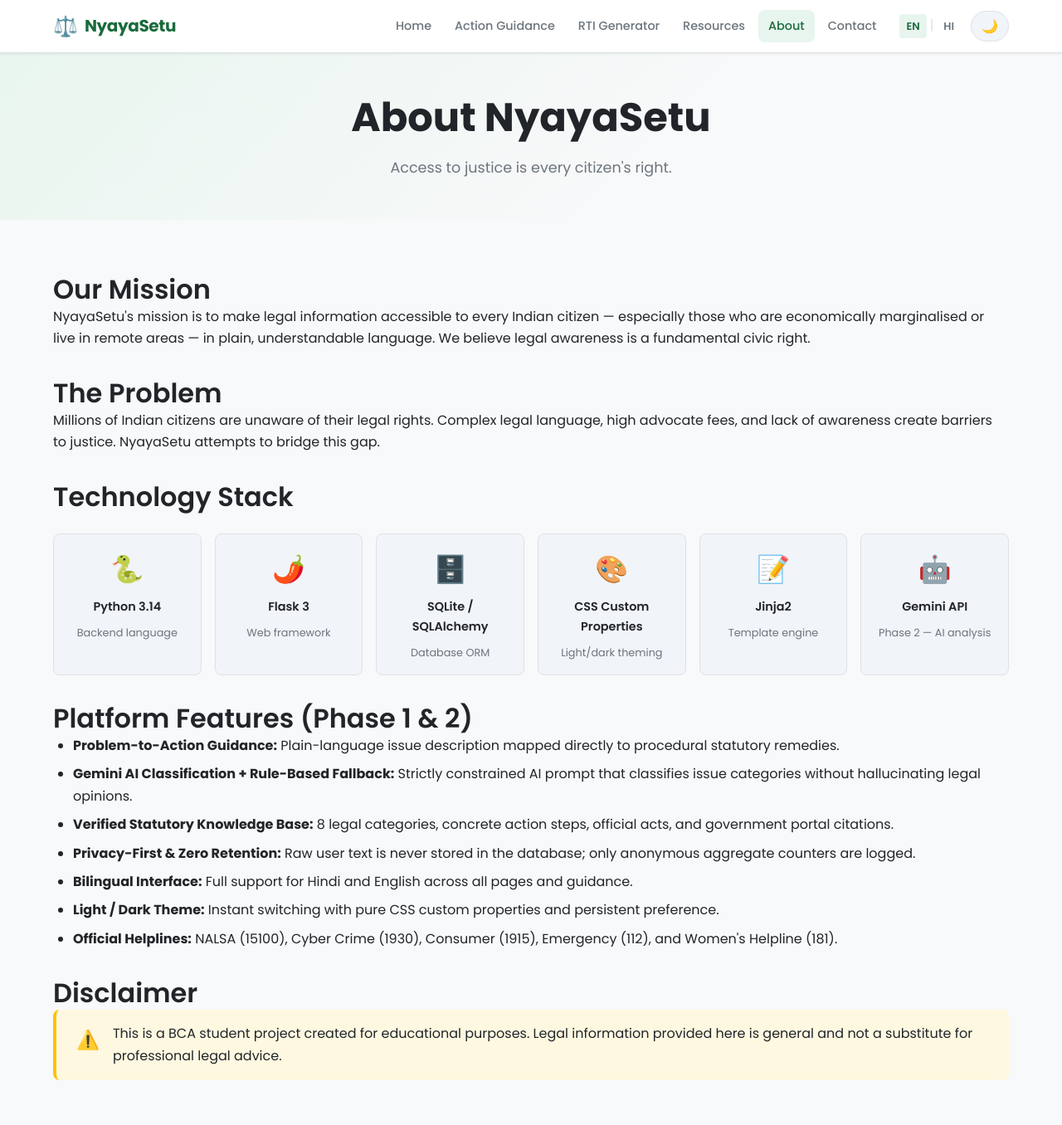
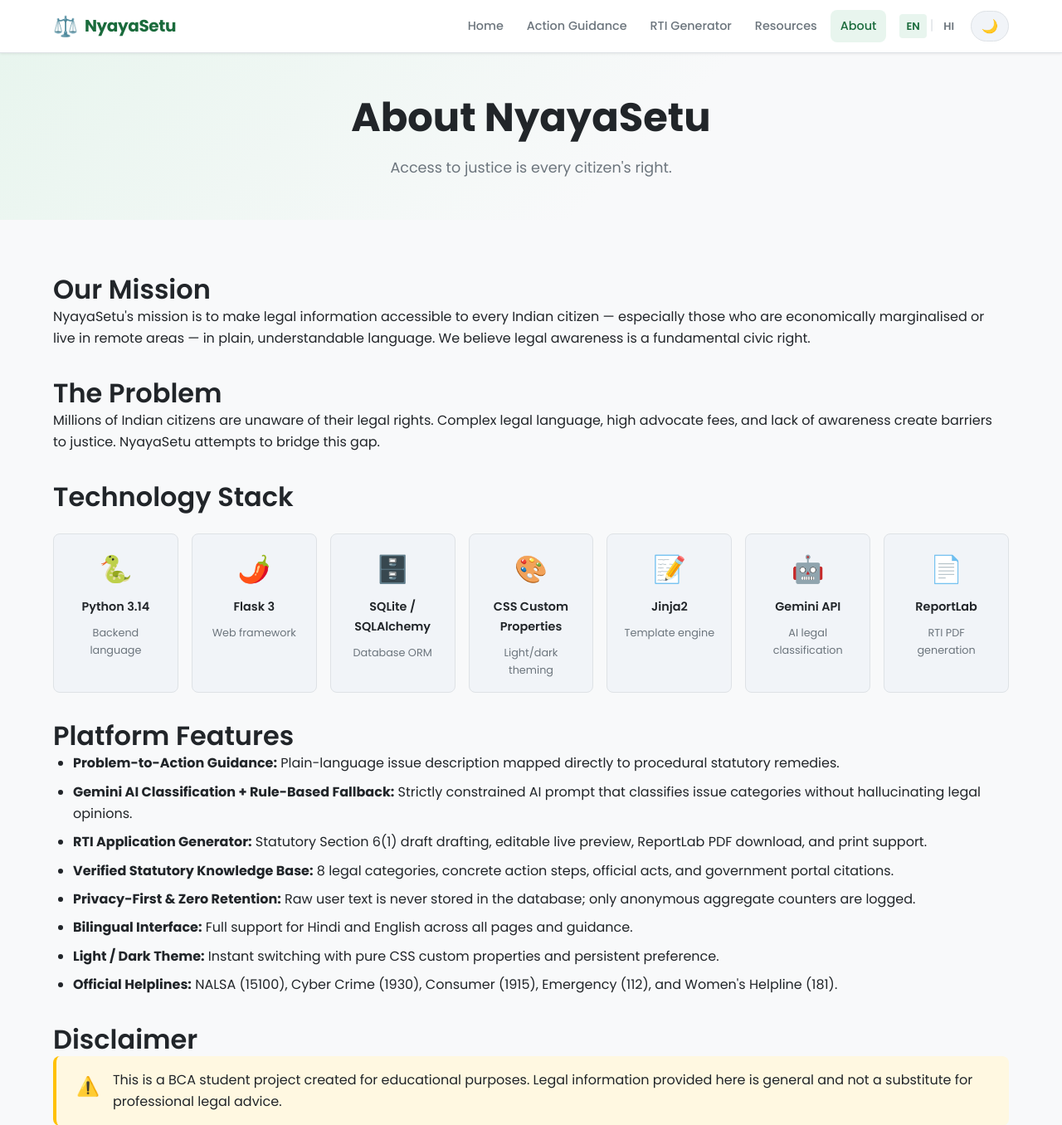
Before and after one commit to Angadmaurya9/Nyaya_Setu, a Flask app: page /about in a window 1280 px wide. Shown: the top 1356 px of the page at 83% size. Run offline with Flask 3, Linux system fonts and the light colour scheme.

Commit message:
fix(ui): remove Contact Us from navbar and update tech stack in About page

```diff
--- a/app/templates/base.html
+++ b/app/templates/base.html
@@ -90,12 +90,6 @@
             <a href="{{ url_for('main.about') }}"
                class="navbar__link {% if current_path == '/about' %}navbar__link--active{% endif %}">
               {% if lang == 'hi' %}हमारे बारे में{% else %}About{% endif %}
-            </a>
-          </li>
-          <li class="navbar__item">
-            <a href="{{ url_for('contact.contact') }}"
-               class="navbar__link {% if current_path == '/contact' %}navbar__link--active{% endif %}">
-              {% if lang == 'hi' %}संपर्क{% else %}Contact{% endif %}
             </a>
           </li>
         </ul>
--- a/app/templates/main/about.html
+++ b/app/templates/main/about.html
@@ -87,14 +87,20 @@
       <div class="tech-card">
         <span class="tech-card__icon">🤖</span>
         <span class="tech-card__name">Gemini API</span>
-        <span class="tech-card__desc">{% if lang == 'hi' %}Phase 2 — AI विश्लेषण{% else %}Phase 2 — AI analysis{% endif %}</span>
+        <span class="tech-card__desc">{% if lang == 'hi' %}AI कानूनी वर्गीकरण{% else %}AI legal classification{% endif %}</span>
+      </div>
+      <div class="tech-card">
+        <span class="tech-card__icon">📄</span>
+        <span class="tech-card__name">ReportLab</span>
+        <span class="tech-card__desc">{% if lang == 'hi' %}RTI पीडीएफ जनरेशन{% else %}RTI PDF generation{% endif %}</span>
       </div>
     </div>
 
-    <h2>{% if lang == 'hi' %}प्लेटफ़ॉर्म की मुख्य विशेषताएं (Phase 1 & 2){% else %}Platform Features (Phase 1 & 2){% endif %}</h2>
+    <h2>{% if lang == 'hi' %}प्लेटफ़ॉर्म की मुख्य विशेषताएं{% else %}Platform Features{% endif %}</h2>
     <ul>
       <li>{% if lang == 'hi' %}<strong>समस्या-से-कार्रवाई मार्गदर्शन:</strong> आम बोलचाल की भाषा में कानूनी समस्या का विवरण देकर वैधानिक उपचार पाना।{% else %}<strong>Problem-to-Action Guidance:</strong> Plain-language issue description mapped directly to procedural statutory remedies.{% endif %}</li>
       <li>{% if lang == 'hi' %}<strong>Gemini AI वर्गीकरण + नियमाधारित फ़ॉलबैक:</strong> अत्यधिक नियंत्रित AI प्रॉम्प्टिंग जो बिना भ्रामक सलाह के केवल सटीक कानूनी श्रेणी तय करता है।{% else %}<strong>Gemini AI Classification + Rule-Based Fallback:</strong> Strictly constrained AI prompt that classifies issue categories without hallucinating legal opinions.{% endif %}</li>
+      <li>{% if lang == 'hi' %}<strong>RTI आवेदन जनरेटर:</strong> धारा 6(1) के अंतर्गत आरटीआई आवेदन तैयार करना, संपादन योग्य पूर्वावलोकन, पीडीएफ डाउनलोड और प्रिंट।{% else %}<strong>RTI Application Generator:</strong> Statutory Section 6(1) draft drafting, editable live preview, ReportLab PDF download, and print support.{% endif %}</li>
       <li>{% if lang == 'hi' %}<strong>सत्यापित सांविधिक डेटाबेस:</strong> 8 कानूनी श्रेणियां, चरणबद्ध प्रक्रियाएं, आधिकारिक अधिनियम, और पोर्टल लिंक।{% else %}<strong>Verified Statutory Knowledge Base:</strong> 8 legal categories, concrete action steps, official acts, and government portal citations.{% endif %}</li>
       <li>{% if lang == 'hi' %}<strong>गोपनीयता-प्रथम डिज़ाइन:</strong> उपयोगकर्ता की समस्या का पाठ्य डेटाबेस में कभी संग्रहित नहीं होता; केवल अनाम श्रेणी काउंटर रिकॉर्ड होते हैं।{% else %}<strong>Privacy-First & Zero Retention:</strong> Raw user text is never stored in the database; only anonymous aggregate counters are logged.{% endif %}</li>
       <li>{% if lang == 'hi' %}<strong>द्विभाषी इंटरफ़ेस:</strong> हिन्दी और अंग्रेज़ी दोनों भाषाओं में पूर्ण समर्थन।{% else %}<strong>Bilingual Interface:</strong> Full support for Hindi and English across all pages and guidance.{% endif %}</li>
```
